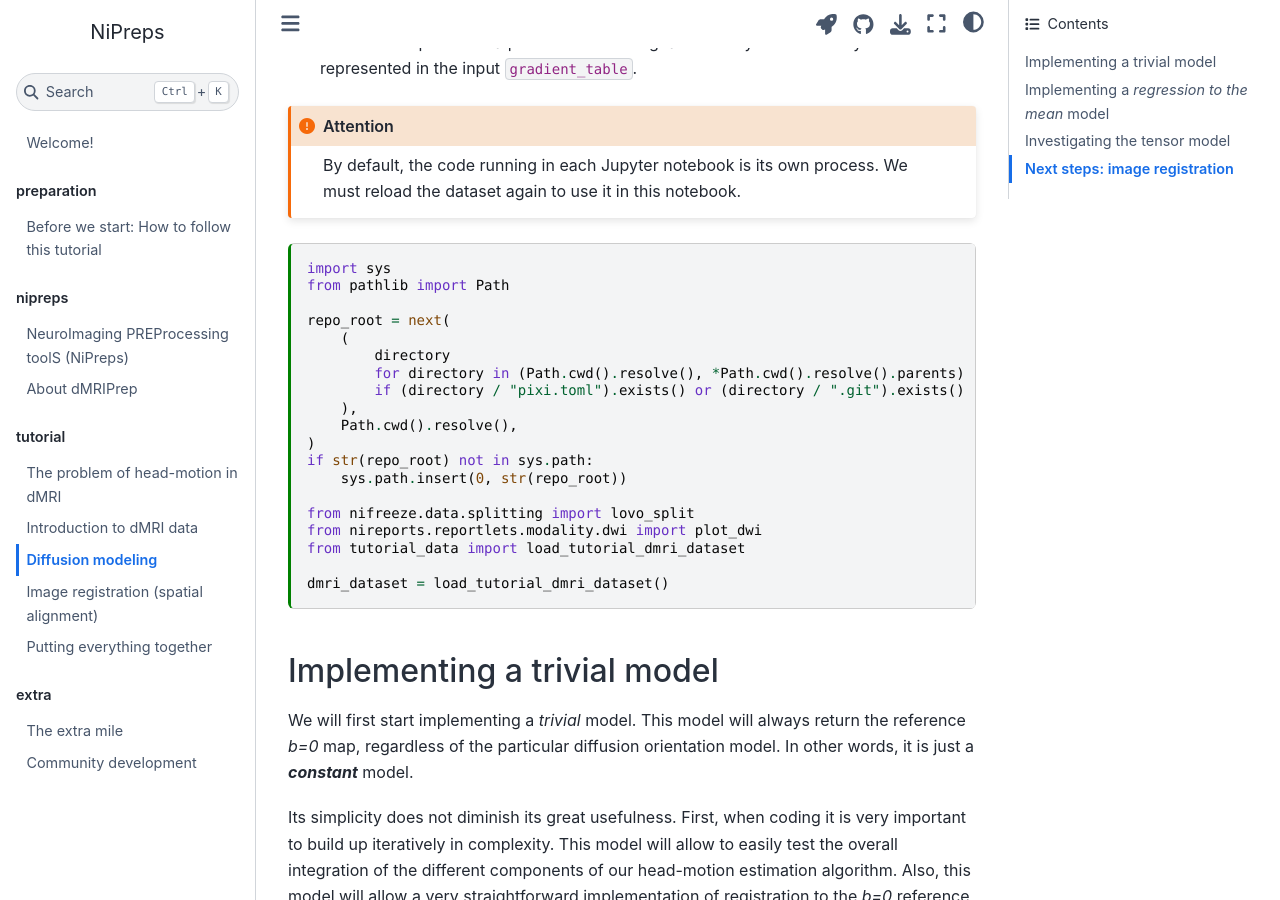
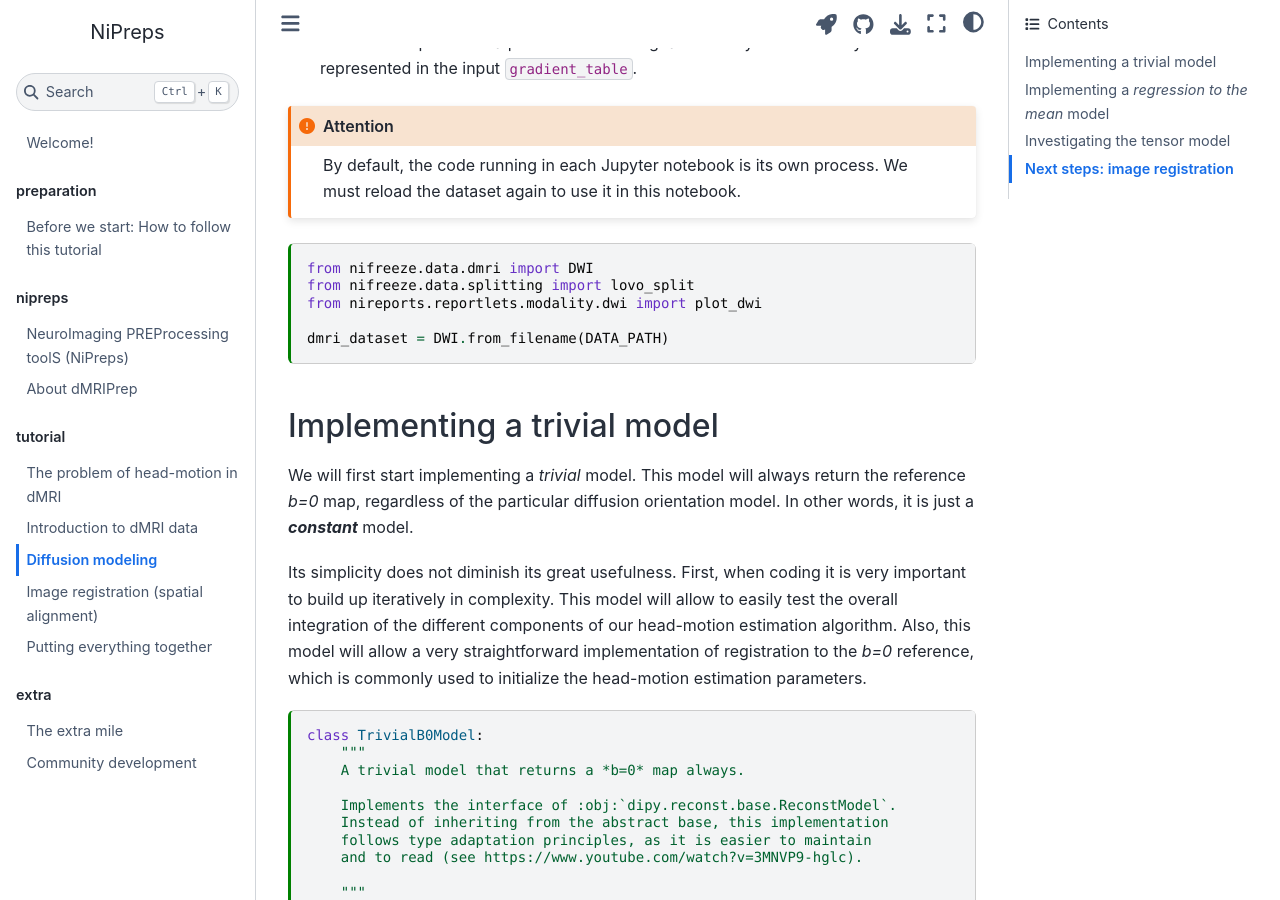
Before and after one commit to nipreps/nipreps-book, a Jupyter Book: the page built from docs/tutorial/models.md, in a window 1280 px wide and 900 px high, scrolled down 494 px. Built offline with Jupyter Book 1.0.4 settings and Sphinx 7.4.7 and the Sphinx Book theme 1.1.4, drawn with Linux system fonts in a browser that asks for light colours.

Commit message:
Refine tutorial data loading in notebooks

````diff
--- a/docs/tutorial/models.md
+++ b/docs/tutorial/models.md
@@ -15,10 +15,28 @@ kernelspec:
 ```{code-cell} python
 :tags: [remove-cell]
 
+import sys
 import warnings
+from pathlib import Path
+
 import numpy as np
 
 warnings.filterwarnings("ignore")
+
+repo_root = next(
+    (
+        directory
+        for directory in (Path.cwd().resolve(), *Path.cwd().resolve().parents)
+        if (directory / "pixi.toml").exists() or (directory / ".git").exists()
+    ),
+    Path.cwd().resolve(),
+)
+if str(repo_root) not in sys.path:
+    sys.path.insert(0, str(repo_root))
+
+from tutorial_data import load_tutorial_dmri_dataset
+
+DATA_PATH = load_tutorial_dmri_dataset()
 ```
 
 The proposed method requires inferring a motion-less, reference DW map for a given diffusion orientation for which we want to estimate the misalignment.
@@ -38,25 +56,11 @@ We must reload the dataset again to use it in this notebook.
 ```
 
 ```{code-cell} python
-import sys
-from pathlib import Path
-
-repo_root = next(
-    (
-        directory
-        for directory in (Path.cwd().resolve(), *Path.cwd().resolve().parents)
-        if (directory / "pixi.toml").exists() or (directory / ".git").exists()
-    ),
-    Path.cwd().resolve(),
-)
-if str(repo_root) not in sys.path:
-    sys.path.insert(0, str(repo_root))
-
+from nifreeze.data.dmri import DWI
 from nifreeze.data.splitting import lovo_split
 from nireports.reportlets.modality.dwi import plot_dwi
-from tutorial_data import load_tutorial_dmri_dataset
 
-dmri_dataset = load_tutorial_dmri_dataset()
+dmri_dataset = DWI.from_filename(DATA_PATH)
 ```
 
 ## Implementing a trivial model
@@ -204,25 +208,6 @@ We will use the wrap around DIPY's implementation that we distribute with `nifre
 ```{code-cell} python
 :tags: [remove-cell]
 
-if "repo_root" not in globals():
-    import sys
-    from pathlib import Path
-
-    repo_root = next(
-        (
-            directory
-            for directory in (Path.cwd().resolve(), *Path.cwd().resolve().parents)
-            if (directory / "pixi.toml").exists() or (directory / ".git").exists()
-        ),
-        Path.cwd().resolve(),
-    )
-    if str(repo_root) not in sys.path:
-        sys.path.insert(0, str(repo_root))
-
-from tutorial_data import load_tutorial_dmri_dataset
-
-dmri_dataset = load_tutorial_dmri_dataset()
-
 # Let's generate index 88 of the dataset:
 test_data, _, test_b = dmri_dataset[88]
 
````
Also changed, not shown: docs/tutorial/registration.md (+7 -1 lines), docs/tutorial/solution.md (+10 -4 lines), tutorial_data.py (+3 -5 lines).
